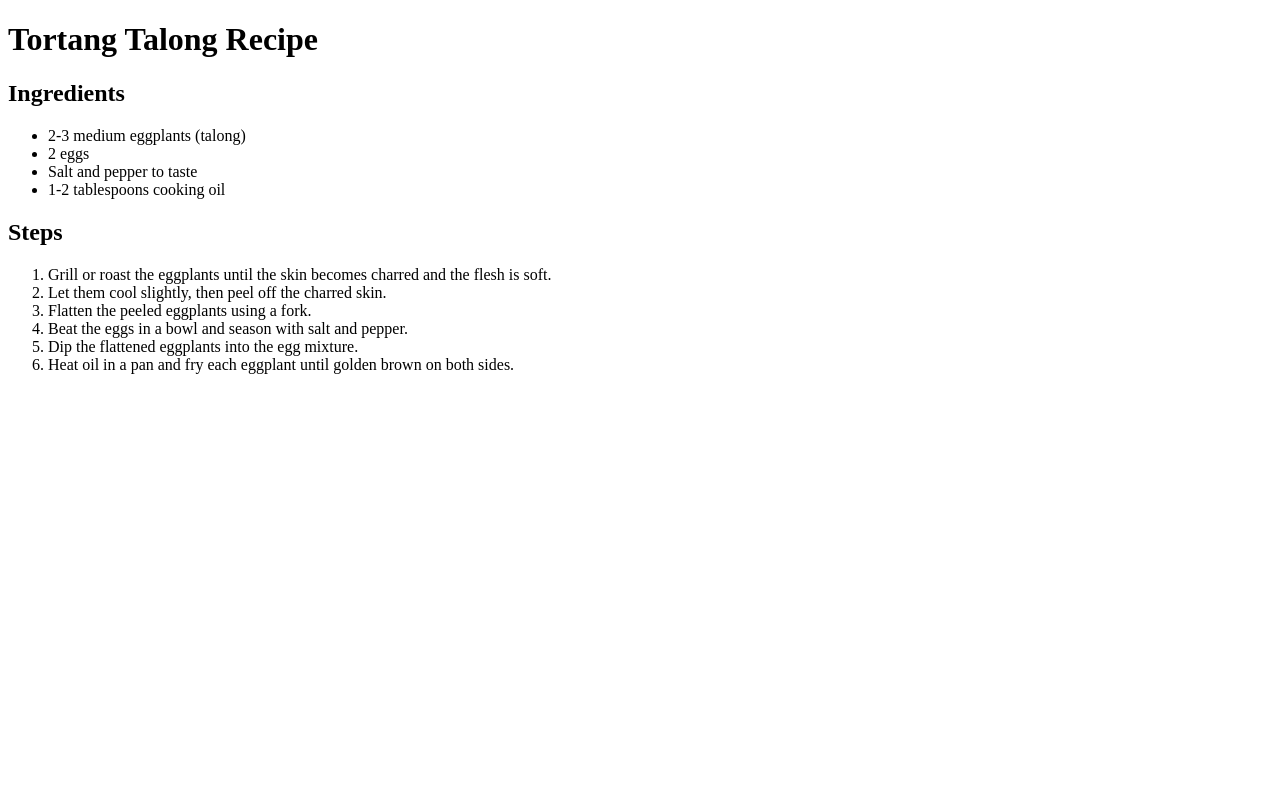
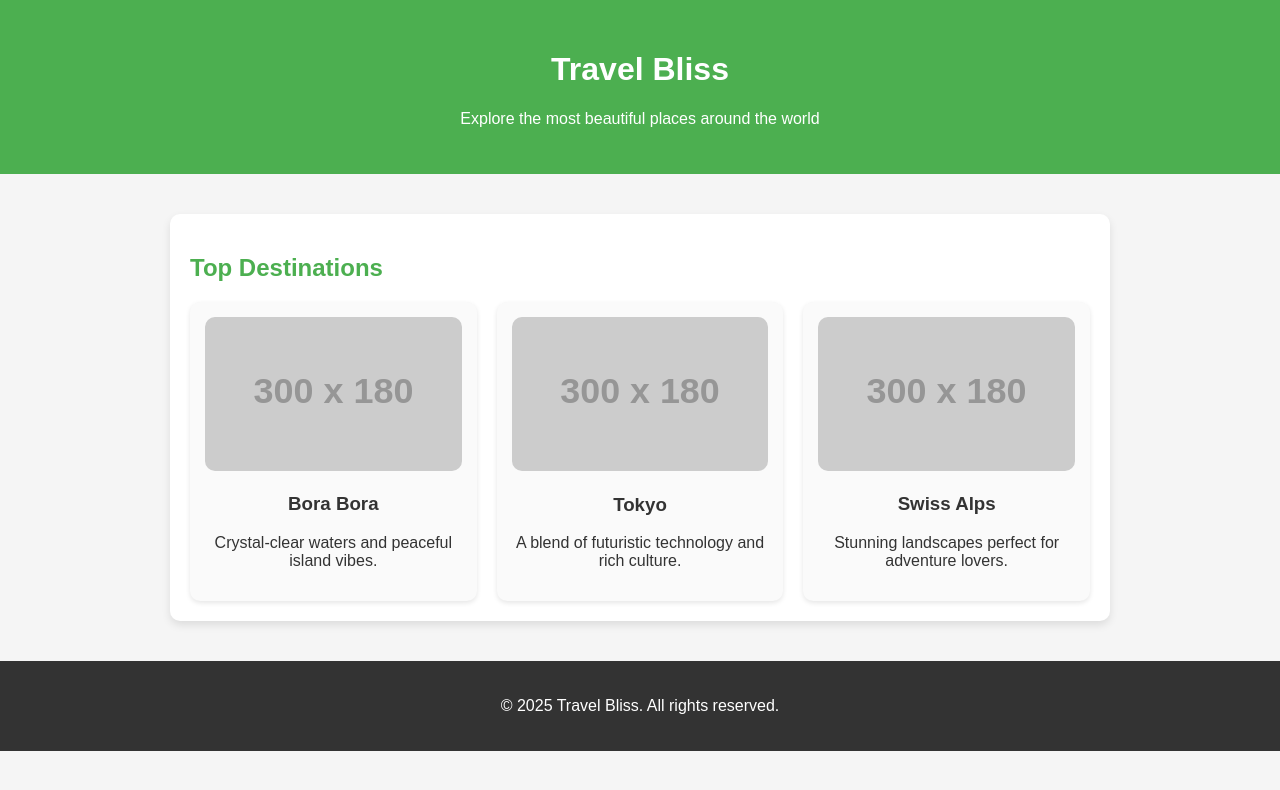
Before and after one commit to cabriana17/activity-3, a plain HTML site: page index.html in a window 1280 px wide. Drawn offline with Linux system fonts and the light colour scheme; placeholder pictures from the web are drawn by us.

Commit message:
initial commit

```diff
--- a/index.html
+++ b/index.html
@@ -3,27 +3,89 @@
 <head>
     <meta charset="UTF-8">
     <meta name="viewport" content="width=device-width, initial-scale=1.0">
-    <title>Tortang Talong Recipe</title>
+    <title>Travel Bliss</title>
+    <style>
+        body {
+            font-family: Arial, sans-serif;
+            margin: 0;
+            padding: 0;
+            background-color: #f5f5f5;
+            color: #333;
+        }
+        header {
+            background-color: #4caf50;
+            color: white;
+            text-align: center;
+            padding: 30px 10px;
+        }
+        section {
+            max-width: 900px;
+            margin: 40px auto;
+            background: white;
+            padding: 20px;
+            border-radius: 10px;
+            box-shadow: 0 4px 8px rgba(0,0,0,0.1);
+        }
+        h2 {
+            color: #4caf50;
+        }
+        .destinations {
+            display: grid;
+            grid-template-columns: repeat(auto-fit, minmax(250px, 1fr));
+            gap: 20px;
+            margin-top: 20px;
+        }
+        .card {
+            background: #fafafa;
+            border-radius: 10px;
+            padding: 15px;
+            box-shadow: 0 2px 5px rgba(0,0,0,0.1);
+            text-align: center;
+        }
+        .card img {
+            width: 100%;
+            border-radius: 10px;
+        }
+        footer {
+            text-align: center;
+            padding: 20px;
+            background: #333;
+            color: white;
+            margin-top: 40px;
+        }
+    </style>
 </head>
 <body>
-    <h1>Tortang Talong Recipe</h1>
 
-    <h2>Ingredients</h2>
-    <ul>
-        <li>2-3 medium eggplants (talong)</li>
-        <li>2 eggs</li>
-        <li>Salt and pepper to taste</li>
-        <li>1-2 tablespoons cooking oil</li>
-    </ul>
+    <header>
+        <h1>Travel Bliss</h1>
+        <p>Explore the most beautiful places around the world</p>
+    </header>
 
-    <h2>Steps</h2>
-    <ol>
-        <li>Grill or roast the eggplants until the skin becomes charred and the flesh is soft.</li>
-        <li>Let them cool slightly, then peel off the charred skin.</li>
-        <li>Flatten the peeled eggplants using a fork.</li>
-        <li>Beat the eggs in a bowl and season with salt and pepper.</li>
-        <li>Dip the flattened eggplants into the egg mixture.</li>
-        <li>Heat oil in a pan and fry each eggplant until golden brown on both sides.</li>
-    </ol>
+    <section>
+        <h2>Top Destinations</h2>
+        <div class="destinations">
+            <div class="card">
+                <img src="https://via.placeholder.com/300x180" alt="Beach">
+                <h3>Bora Bora</h3>
+                <p>Crystal-clear waters and peaceful island vibes.</p>
+            </div>
+            <div class="card">
+                <img src="https://via.placeholder.com/300x180" alt="City">
+                <h3>Tokyo</h3>
+                <p>A blend of futuristic technology and rich culture.</p>
+            </div>
+            <div class="card">
+                <img src="https://via.placeholder.com/300x180" alt="Mountain">
+                <h3>Swiss Alps</h3>
+                <p>Stunning landscapes perfect for adventure lovers.</p>
+            </div>
+        </div>
+    </section>
+
+    <footer>
+        <p>© 2025 Travel Bliss. All rights reserved.</p>
+    </footer>
+
 </body>
 </html>
```
Also changed, not shown: 1 other file.
